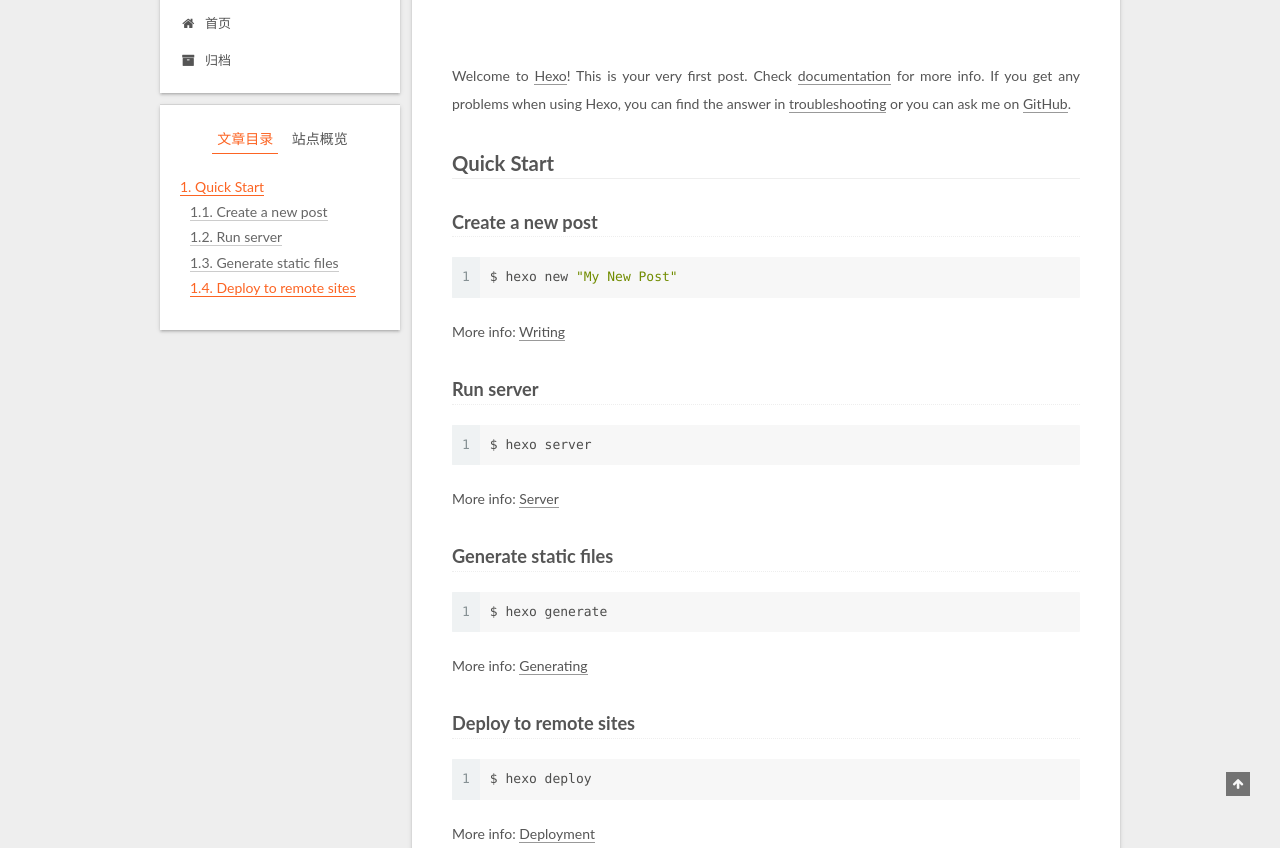
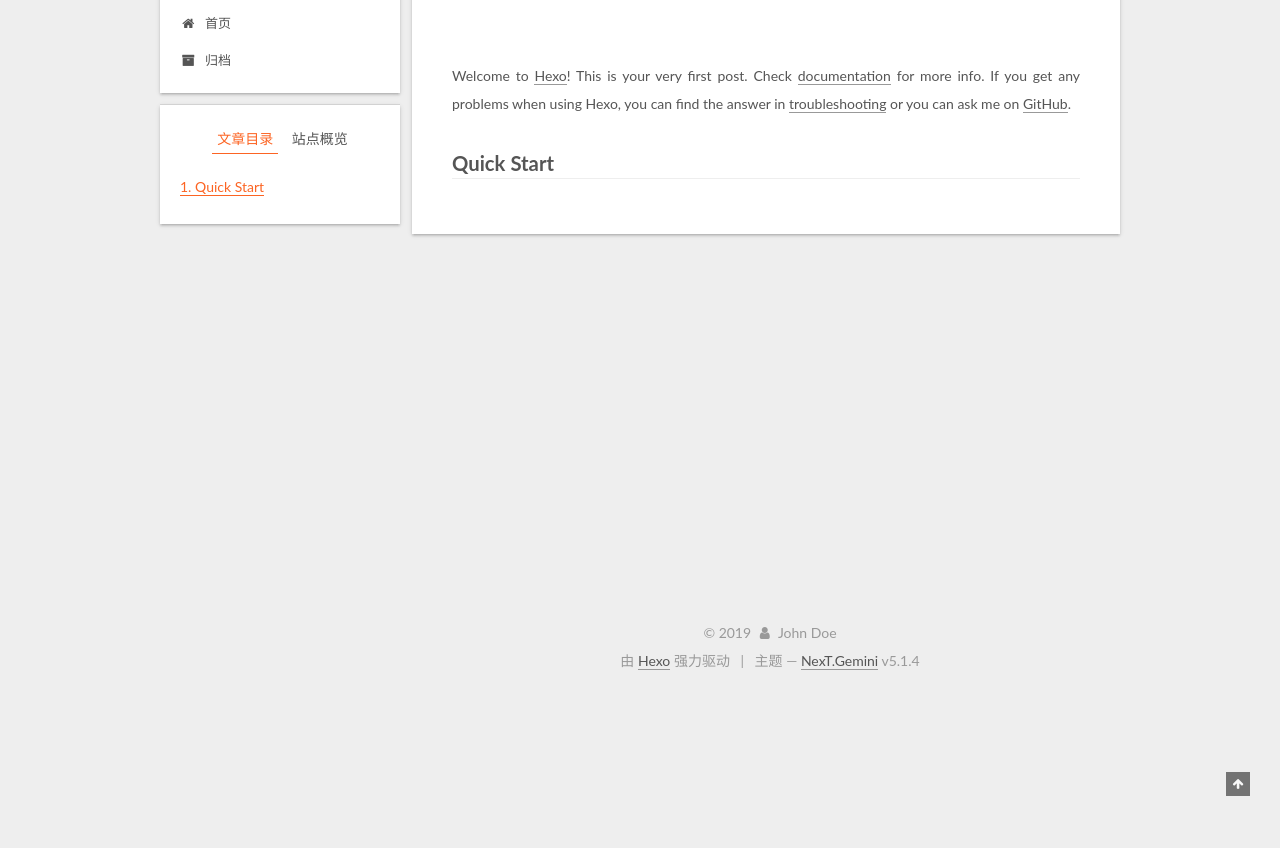
Before and after one commit to LoveYangCong/LoveYangCong.github.io, a plain HTML site: page 2019/05/30/hello-world/index.html in a window 1280 px wide. Shown: the part 104-952 px from the top of the page. After the commit the page ends 800 px from the top, so only its background shows below. Drawn offline with Linux system fonts and the light colour scheme.

Commit message:
Site updated: 2019-05-30 17:59:42

```diff
--- a/2019/05/30/hello-world/index.html
+++ b/2019/05/30/hello-world/index.html
@@ -86,7 +86,7 @@
 <meta property="og:site_name" content="Hexo">
 <meta property="og:description" content="Welcome to Hexo! This is your very first post. Check documentation for more info. If you get any problems when using Hexo, you can find the answer in troubleshooting or you can ask me on GitHub. Quick">
 <meta property="og:locale" content="zh-Hans">
-<meta property="og:updated_time" content="2019-05-30T09:09:11.812Z">
+<meta property="og:updated_time" content="2019-05-30T09:58:55.325Z">
 <meta name="twitter:card" content="summary">
 <meta name="twitter:title" content="Hello World">
 <meta name="twitter:description" content="Welcome to Hexo! This is your very first post. Check documentation for more info. If you get any problems when using Hexo, you can find the answer in troubleshooting or you can ask me on GitHub. Quick">
@@ -300,19 +300,7 @@
 
 
         <p>Welcome to <a href="https://hexo.io/" target="_blank" rel="noopener">Hexo</a>! This is your very first post. Check <a href="https://hexo.io/docs/" target="_blank" rel="noopener">documentation</a> for more info. If you get any problems when using Hexo, you can find the answer in <a href="https://hexo.io/docs/troubleshooting.html" target="_blank" rel="noopener">troubleshooting</a> or you can ask me on <a href="https://github.com/hexojs/hexo/issues" target="_blank" rel="noopener">GitHub</a>.</p>
-<h2 id="Quick-Start"><a href="#Quick-Start" class="headerlink" title="Quick Start"></a>Quick Start</h2><h3 id="Create-a-new-post"><a href="#Create-a-new-post" class="headerlink" title="Create a new post"></a>Create a new post</h3><figure class="highlight bash"><table><tr><td class="gutter"><pre><span class="line">1</span><br></pre></td><td class="code"><pre><span class="line">$ hexo new <span class="string">"My New Post"</span></span><br></pre></td></tr></table></figure>
-
-<p>More info: <a href="https://hexo.io/docs/writing.html" target="_blank" rel="noopener">Writing</a></p>
-<h3 id="Run-server"><a href="#Run-server" class="headerlink" title="Run server"></a>Run server</h3><figure class="highlight bash"><table><tr><td class="gutter"><pre><span class="line">1</span><br></pre></td><td class="code"><pre><span class="line">$ hexo server</span><br></pre></td></tr></table></figure>
-
-<p>More info: <a href="https://hexo.io/docs/server.html" target="_blank" rel="noopener">Server</a></p>
-<h3 id="Generate-static-files"><a href="#Generate-static-files" class="headerlink" title="Generate static files"></a>Generate static files</h3><figure class="highlight bash"><table><tr><td class="gutter"><pre><span class="line">1</span><br></pre></td><td class="code"><pre><span class="line">$ hexo generate</span><br></pre></td></tr></table></figure>
-
-<p>More info: <a href="https://hexo.io/docs/generating.html" target="_blank" rel="noopener">Generating</a></p>
-<h3 id="Deploy-to-remote-sites"><a href="#Deploy-to-remote-sites" class="headerlink" title="Deploy to remote sites"></a>Deploy to remote sites</h3><figure class="highlight bash"><table><tr><td class="gutter"><pre><span class="line">1</span><br></pre></td><td class="code"><pre><span class="line">$ hexo deploy</span><br></pre></td></tr></table></figure>
-
-<p>More info: <a href="https://hexo.io/docs/deployment.html" target="_blank" rel="noopener">Deployment</a></p>
-
+<h2 id="Quick-Start"><a href="#Quick-Start" class="headerlink" title="Quick Start"></a>Quick Start</h2>
 
     </div>
 
@@ -442,7 +430,7 @@
 
 
 
-              <div class="post-toc-content"><ol class="nav"><li class="nav-item nav-level-2"><a class="nav-link" href="#Quick-Start"><span class="nav-number">1.</span> <span class="nav-text">Quick Start</span></a><ol class="nav-child"><li class="nav-item nav-level-3"><a class="nav-link" href="#Create-a-new-post"><span class="nav-number">1.1.</span> <span class="nav-text">Create a new post</span></a></li><li class="nav-item nav-level-3"><a class="nav-link" href="#Run-server"><span class="nav-number">1.2.</span> <span class="nav-text">Run server</span></a></li><li class="nav-item nav-level-3"><a class="nav-link" href="#Generate-static-files"><span class="nav-number">1.3.</span> <span class="nav-text">Generate static files</span></a></li><li class="nav-item nav-level-3"><a class="nav-link" href="#Deploy-to-remote-sites"><span class="nav-number">1.4.</span> <span class="nav-text">Deploy to remote sites</span></a></li></ol></li></ol></div>
+              <div class="post-toc-content"><ol class="nav"><li class="nav-item nav-level-2"><a class="nav-link" href="#Quick-Start"><span class="nav-number">1.</span> <span class="nav-text">Quick Start</span></a></li></ol></div>
 
 
           </div>
--- a/css/main.css
+++ b/css/main.css
@@ -1823,7 +1823,7 @@ pre .javascript .function {
   width: 4px;
   height: 4px;
   border-radius: 50%;
-  background: #586ca1;
+  background: #fb90a4;
 }
 .links-of-blogroll {
   font-size: 13px;
```
Also changed, not shown: index.html (+1 -13 lines).
